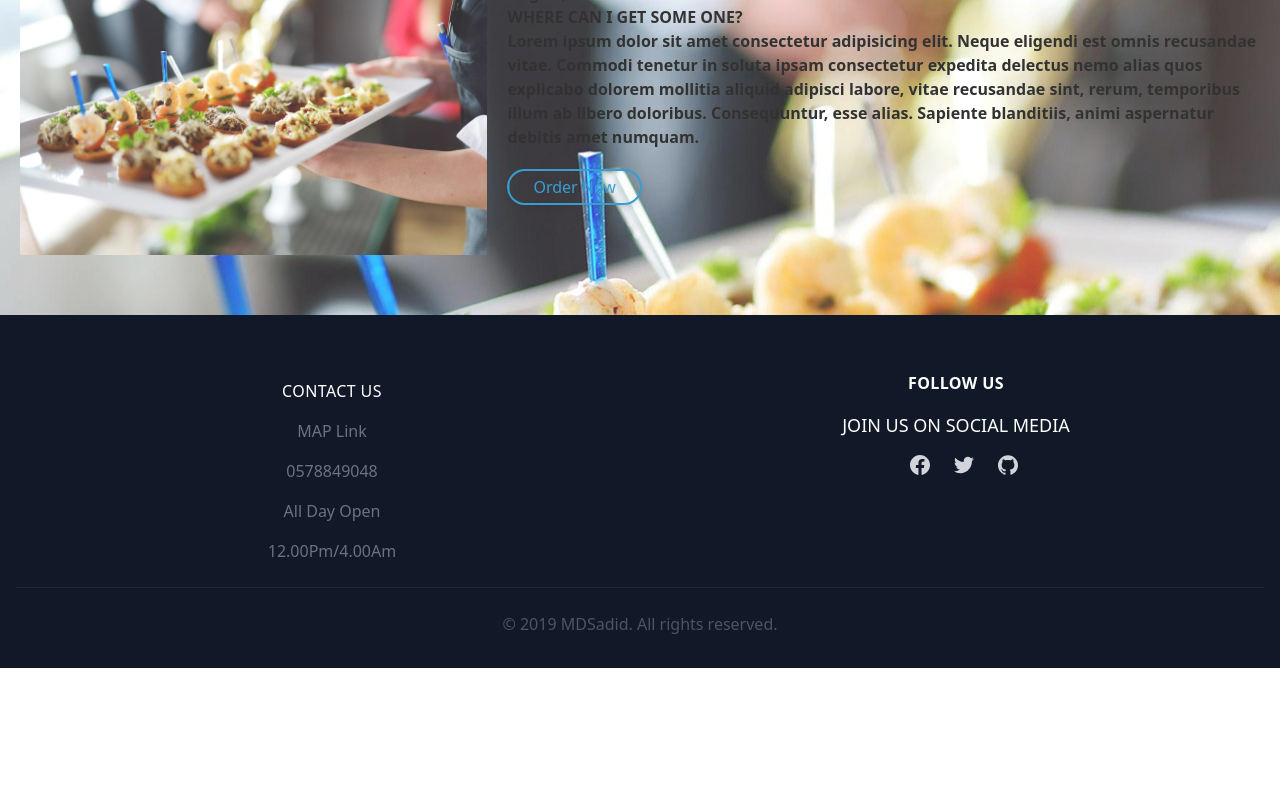
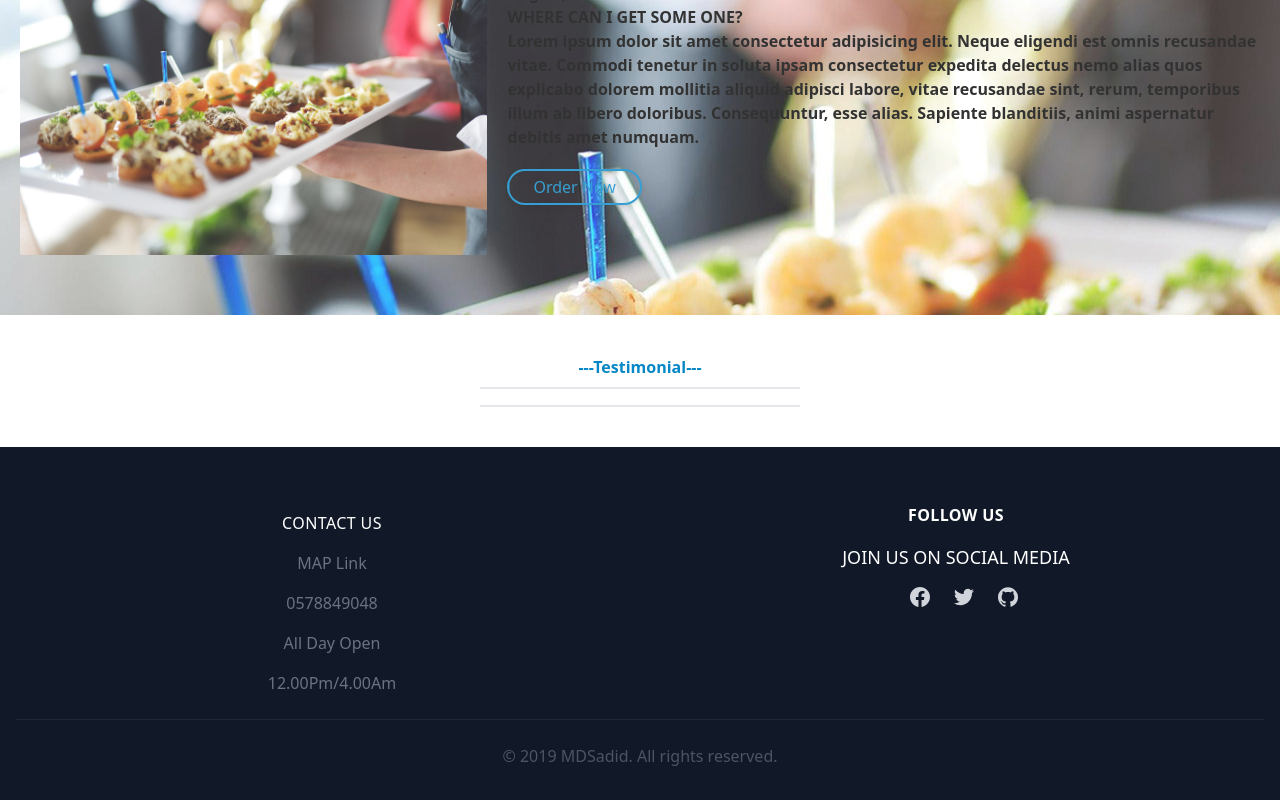
Before and after one commit to MDSadid-git/yiasemi_client, a React (Vite) app: page / in a window 1280 px wide. Shown: the part 2316-3116 px from the top of the page. Before the commit the page ends 2984 px from the top, so only its background shows below. Built offline with nearby package versions, Linux system fonts and the light colour scheme.

Commit message:
Testmonials page create done

```diff
--- a/src/Component/Pages/Home/Home.jsx
+++ b/src/Component/Pages/Home/Home.jsx
@@ -3,6 +3,7 @@ import Banner from './Banner/Banner';
 import FoodCategory from './FoodCategory/FoodCategory';
 import PopluerMenu from './PopluerMenu/PopluerMenu';
 import Featured from './Featured/Featured';
+import Testimonials from './Testimonials/Testimonials';
 
 const Home = () => {
     return (
@@ -11,6 +12,7 @@ const Home = () => {
             <FoodCategory />
             <PopluerMenu />
             <Featured />
+            <Testimonials />
         </div>
     );
 };
--- /dev/null
+++ b/src/Component/Pages/Home/Testimonials/Testimonials.jsx
@@ -0,0 +1,12 @@
+import React from 'react';
+import SectionTitle from '../../../ComponentShered/SectionTitile/SectionTitle';
+
+const Testimonials = () => {
+    return (
+        <div>
+            <SectionTitle heading='Testimonial'/>
+        </div>
+    );
+};
+
+export default Testimonials;
```
